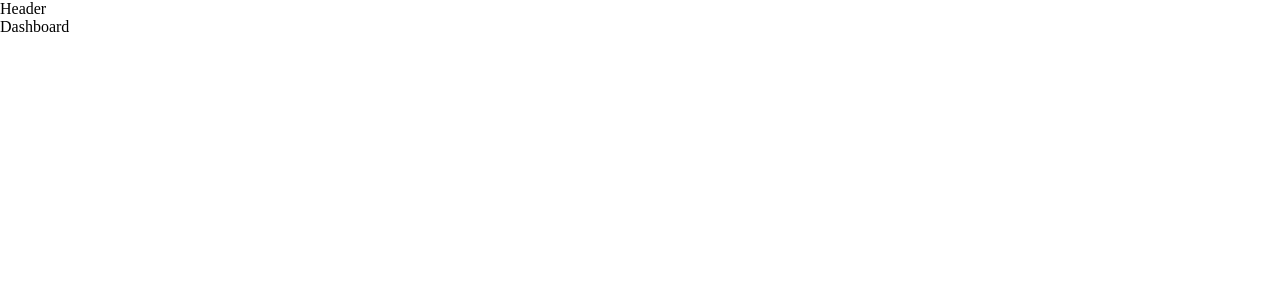
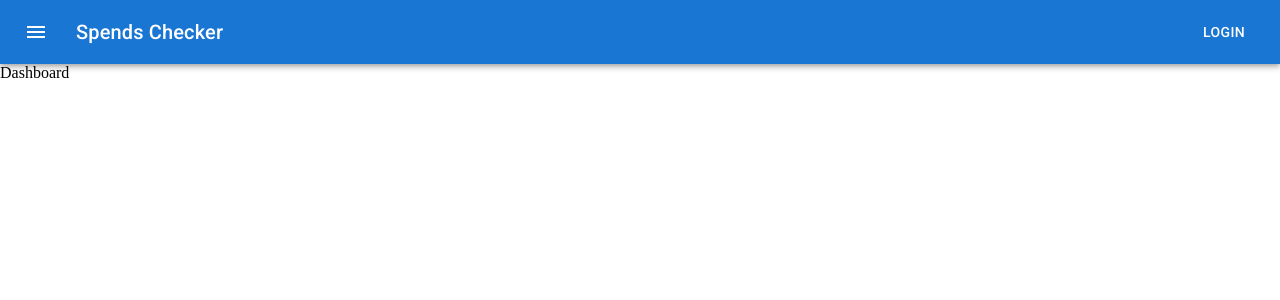
Before and after one commit to andressiri/alkemy-full-stack, a React (Create React App) app in the folder frontend/: page / in a window 1280 px wide. Shown: the top 300 px of the page. Built offline with nearby package versions, Linux system fonts and the light colour scheme.

Commit message:
create a header template

```diff
--- a/frontend/src/components/Header.jsx
+++ b/frontend/src/components/Header.jsx
@@ -1,8 +1,33 @@
-import React from 'react'
+import React from 'react';
+import AppBar from '@mui/material/AppBar';
+import Box from '@mui/material/Box';
+import Toolbar from '@mui/material/Toolbar';
+import Typography from '@mui/material/Typography';
+import Button from '@mui/material/Button';
+import IconButton from '@mui/material/IconButton';
+import MenuIcon from '@mui/icons-material/Menu';
 
 function Header() {
   return (
-    <div>Header</div>
+    <Box sx={{ flexGrow: 1 }}>
+      <AppBar position="static">
+        <Toolbar>
+          <IconButton
+            size="large"
+            edge="start"
+            color="inherit"
+            aria-label="menu"
+            sx={{ mr: 2 }}
+          >
+            <MenuIcon />
+          </IconButton>
+          <Typography variant="h6" component="div" sx={{ flexGrow: 1 }}>
+            Spends Checker
+          </Typography>
+          <Button color="inherit">Login</Button>
+        </Toolbar>
+      </AppBar>
+    </Box>
   );
 };
 
```
